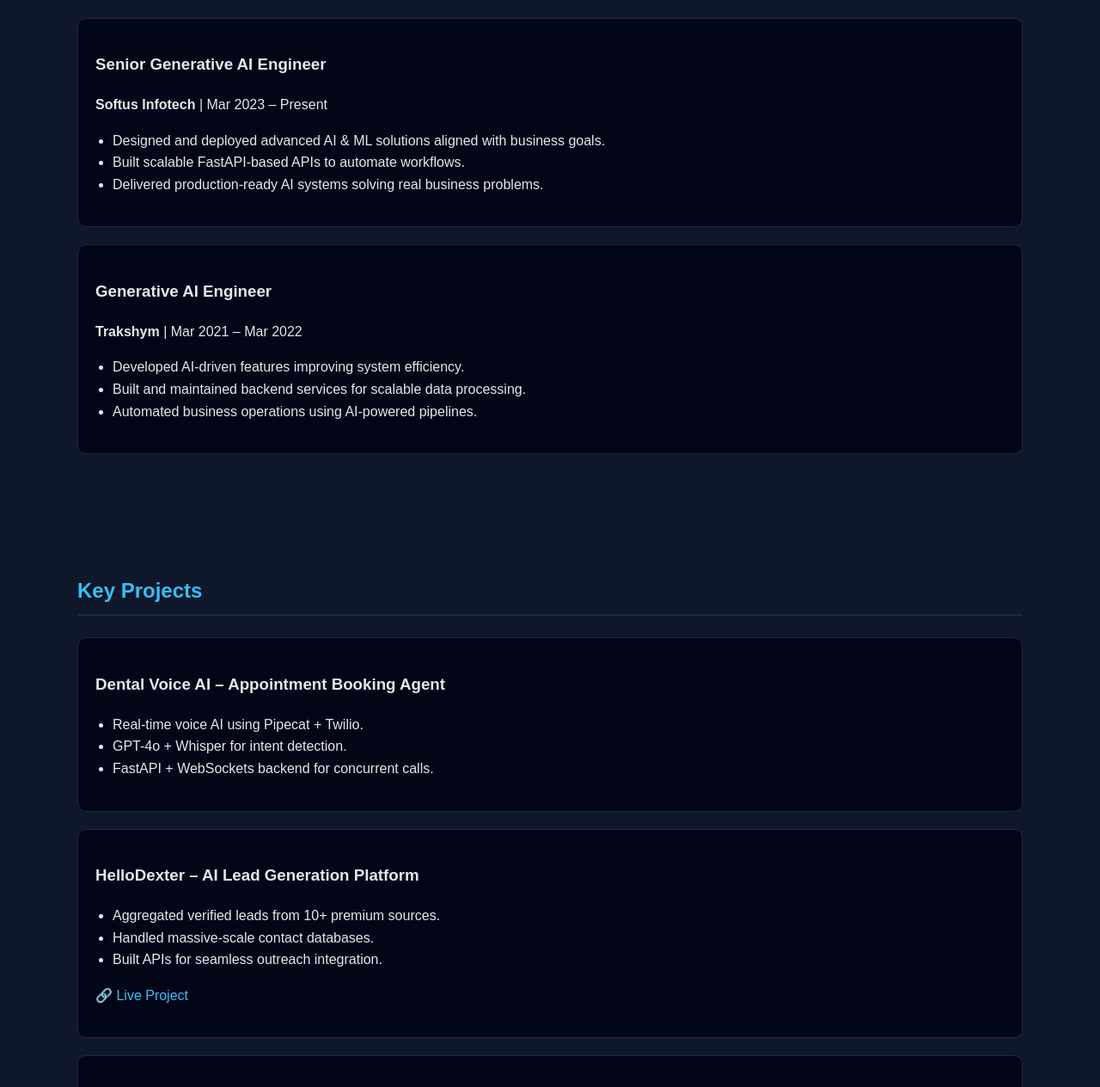
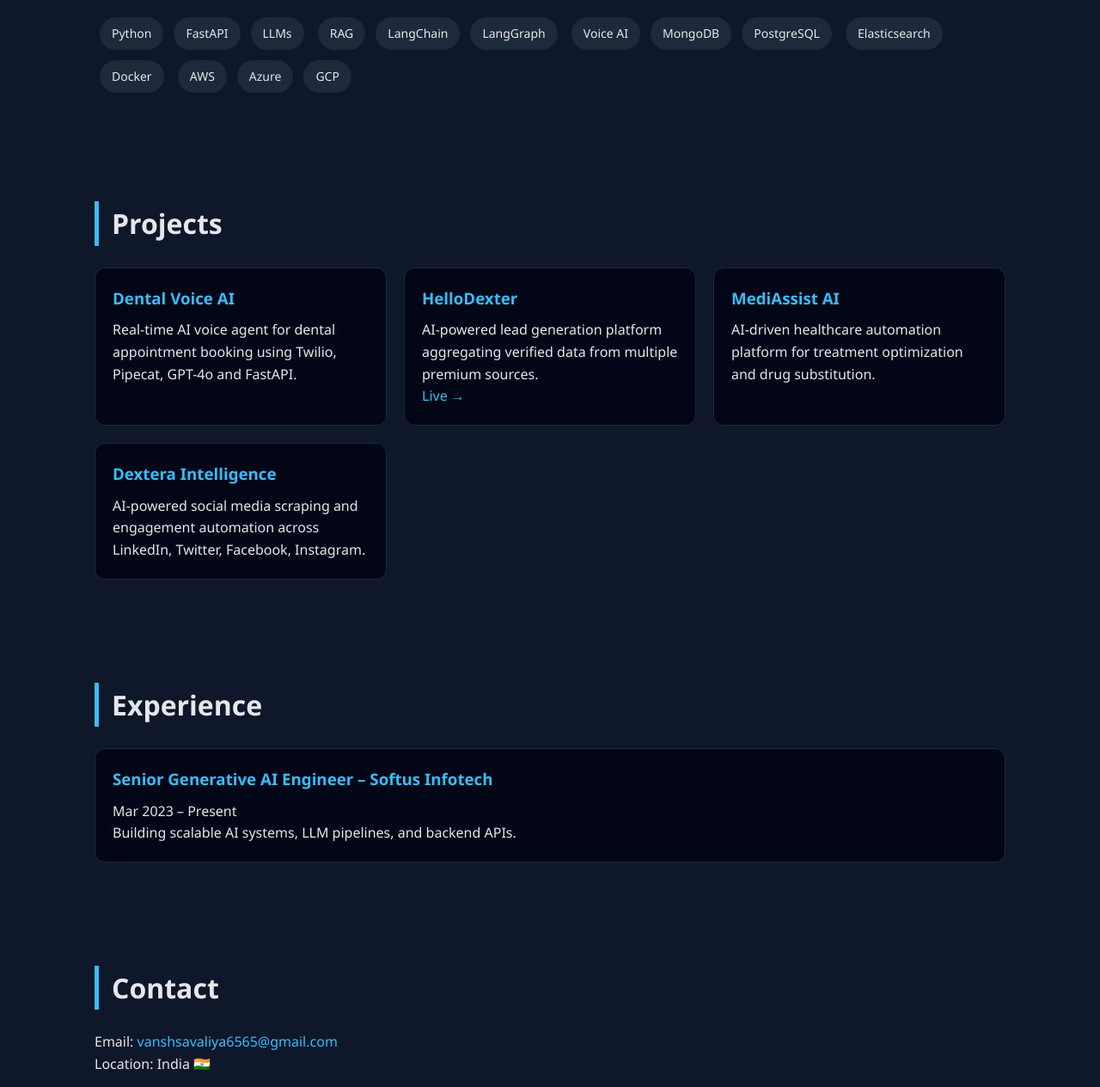
Before and after one commit to Vansh-257/Vansh-257.github.io, a plain HTML site: page index.html in a window 1280 px wide. Shown: the part 710-1974 px from the top of the page at 86% size. Drawn offline with Linux system fonts and the light colour scheme.

Commit message:
initial commit

```diff
--- a/index.html
+++ b/index.html
@@ -6,26 +6,28 @@
   <title>Vansh Savaliya | AI Engineer</title>
 
   <style>
+    * { margin: 0; padding: 0; box-sizing: border-box; }
+
     body {
-      margin: 0;
-      font-family: Arial, Helvetica, sans-serif;
+      font-family: "Segoe UI", sans-serif;
       background: #0f172a;
       color: #e5e7eb;
       line-height: 1.6;
     }
 
+    a { color: #38bdf8; text-decoration: none; }
+
     header {
-      padding: 60px 20px;
+      padding: 80px 20px;
       text-align: center;
-      background: linear-gradient(135deg, #1e293b, #020617);
     }
 
     header h1 {
-      font-size: 42px;
-      margin-bottom: 10px;
+      font-size: 48px;
     }
 
     header p {
+      margin-top: 10px;
       font-size: 18px;
       color: #94a3b8;
     }
@@ -33,35 +35,51 @@
     section {
       max-width: 1100px;
       margin: auto;
-      padding: 50px 20px;
+      padding: 60px 20px;
     }
 
     h2 {
-      color: #38bdf8;
-      border-bottom: 2px solid #1e293b;
-      padding-bottom: 8px;
       margin-bottom: 25px;
+      font-size: 32px;
+      border-left: 5px solid #38bdf8;
+      padding-left: 15px;
+    }
+
+    .about p {
+      max-width: 800px;
+      color: #cbd5f5;
+    }
+
+    .skills span {
+      display: inline-block;
+      margin: 6px;
+      padding: 8px 14px;
+      background: #1e293b;
+      border-radius: 20px;
+      font-size: 14px;
+    }
+
+    .grid {
+      display: grid;
+      grid-template-columns: repeat(auto-fit, minmax(280px, 1fr));
+      gap: 20px;
     }
 
     .card {
       background: #020617;
       padding: 20px;
-      margin-bottom: 20px;
-      border-radius: 10px;
+      border-radius: 12px;
       border: 1px solid #1e293b;
+      transition: transform 0.2s;
     }
 
-    ul {
-      padding-left: 20px;
+    .card:hover {
+      transform: translateY(-5px);
     }
 
-    .skills span {
-      display: inline-block;
-      background: #1e293b;
-      padding: 6px 12px;
-      margin: 6px;
-      border-radius: 20px;
-      font-size: 14px;
+    .card h3 {
+      margin-bottom: 10px;
+      color: #38bdf8;
     }
 
     footer {
@@ -70,122 +88,90 @@
       background: #020617;
       color: #64748b;
     }
-
-    a {
-      color: #38bdf8;
-      text-decoration: none;
-    }
-
-    a:hover {
-      text-decoration: underline;
-    }
   </style>
 </head>
 <body>
 
 <header>
-  <h1>Vansh Savaliya</h1>
+  <h1>Hi, I'm Vansh 👋</h1>
   <p>AI Developer | ML Engineer | Backend Specialist</p>
-  <p>📧 vanshsavaliya6565@gmail.com | 📞 +91 7874347107</p>
+  <p>
+    <a href="mailto:vanshsavaliya6565@gmail.com">Email</a> ·
+    <a href="https://github.com/Vansh-257" target="_blank">GitHub</a> ·
+    <a href="https://www.linkedin.com" target="_blank">LinkedIn</a>
+  </p>
 </header>
 
-<section>
-  <h2>Professional Summary</h2>
+<section class="about">
+  <h2>About Me</h2>
   <p>
     AI and Machine Learning Engineer with strong experience in Generative AI,
-    backend systems, and scalable AI-driven platforms. Skilled in LLMs, RAG,
-    AI agents, voice AI, and production-grade FastAPI systems. Passionate about
-    building real-world AI products that drive business impact.
+    LLMs, RAG systems, Voice AI, and scalable FastAPI backends.
+    I enjoy building real-world AI products that solve business problems
+    and scale to production.
   </p>
 </section>
 
 <section>
-  <h2>Experience</h2>
-
-  <div class="card">
-    <h3>Senior Generative AI Engineer</h3>
-    <p><b>Softus Infotech</b> | Mar 2023 – Present</p>
-    <ul>
-      <li>Designed and deployed advanced AI & ML solutions aligned with business goals.</li>
-      <li>Built scalable FastAPI-based APIs to automate workflows.</li>
-      <li>Delivered production-ready AI systems solving real business problems.</li>
-    </ul>
-  </div>
-
-  <div class="card">
-    <h3>Generative AI Engineer</h3>
-    <p><b>Trakshym</b> | Mar 2021 – Mar 2022</p>
-    <ul>
-      <li>Developed AI-driven features improving system efficiency.</li>
-      <li>Built and maintained backend services for scalable data processing.</li>
-      <li>Automated business operations using AI-powered pipelines.</li>
-    </ul>
+  <h2>Skills</h2>
+  <div class="skills">
+    <span>Python</span><span>FastAPI</span><span>LLMs</span>
+    <span>RAG</span><span>LangChain</span><span>LangGraph</span>
+    <span>Voice AI</span><span>MongoDB</span><span>PostgreSQL</span>
+    <span>Elasticsearch</span><span>Docker</span>
+    <span>AWS</span><span>Azure</span><span>GCP</span>
   </div>
 </section>
 
 <section>
-  <h2>Key Projects</h2>
+  <h2>Projects</h2>
+  <div class="grid">
 
-  <div class="card">
-    <h3>Dental Voice AI – Appointment Booking Agent</h3>
-    <ul>
-      <li>Real-time voice AI using Pipecat + Twilio.</li>
-      <li>GPT-4o + Whisper for intent detection.</li>
-      <li>FastAPI + WebSockets backend for concurrent calls.</li>
-    </ul>
-  </div>
+    <div class="card">
+      <h3>Dental Voice AI</h3>
+      <p>Real-time AI voice agent for dental appointment booking using Twilio,
+      Pipecat, GPT-4o and FastAPI.</p>
+    </div>
 
-  <div class="card">
-    <h3>HelloDexter – AI Lead Generation Platform</h3>
-    <ul>
-      <li>Aggregated verified leads from 10+ premium sources.</li>
-      <li>Handled massive-scale contact databases.</li>
-      <li>Built APIs for seamless outreach integration.</li>
-    </ul>
-    <p>🔗 <a href="https://app.hellodexter.com/" target="_blank">Live Project</a></p>
-  </div>
+    <div class="card">
+      <h3>HelloDexter</h3>
+      <p>AI-powered lead generation platform aggregating verified data
+      from multiple premium sources.</p>
+      <a href="https://app.hellodexter.com/" target="_blank">Live →</a>
+    </div>
 
-  <div class="card">
-    <h3>MediAssist AI – Healthcare Automation</h3>
-    <ul>
-      <li>AI-driven treatment & medication optimization.</li>
-      <li>Drug substitution logic with safety validation.</li>
-      <li>Medical data scraping & clinical rule engines.</li>
-    </ul>
+    <div class="card">
+      <h3>MediAssist AI</h3>
+      <p>AI-driven healthcare automation platform for treatment optimization
+      and drug substitution.</p>
+    </div>
+
+    <div class="card">
+      <h3>Dextera Intelligence</h3>
+      <p>AI-powered social media scraping and engagement automation
+      across LinkedIn, Twitter, Facebook, Instagram.</p>
+    </div>
+
   </div>
 </section>
 
 <section>
-  <h2>Technical Skills</h2>
-  <div class="skills">
-    <span>Python</span>
-    <span>FastAPI</span>
-    <span>LLMs</span>
-    <span>RAG</span>
-    <span>LangChain</span>
-    <span>LangGraph</span>
-    <span>Voice AI</span>
-    <span>Computer Vision</span>
-    <span>MongoDB</span>
-    <span>PostgreSQL</span>
-    <span>Elasticsearch</span>
-    <span>Docker</span>
-    <span>AWS</span>
-    <span>Azure</span>
-    <span>GCP</span>
+  <h2>Experience</h2>
+  <div class="card">
+    <h3>Senior Generative AI Engineer – Softus Infotech</h3>
+    <p>Mar 2023 – Present</p>
+    <p>Building scalable AI systems, LLM pipelines, and backend APIs.</p>
   </div>
 </section>
 
 <section>
-  <h2>Education</h2>
-  <div class="card">
-    <p><b>B.Tech in Computer Science</b></p>
-    <p>Gujarat Technological University</p>
-  </div>
+  <h2>Contact</h2>
+  <p>Email: <a href="mailto:vanshsavaliya6565@gmail.com">vanshsavaliya6565@gmail.com</a></p>
+  <p>Location: India 🇮🇳</p>
 </section>
 
 <footer>
-  © 2025 Vansh Savaliya | Built with ❤️ using GitHub Pages
+  © 2025 Vansh Savaliya · Hosted on GitHub Pages
 </footer>
 
 </body>
```
